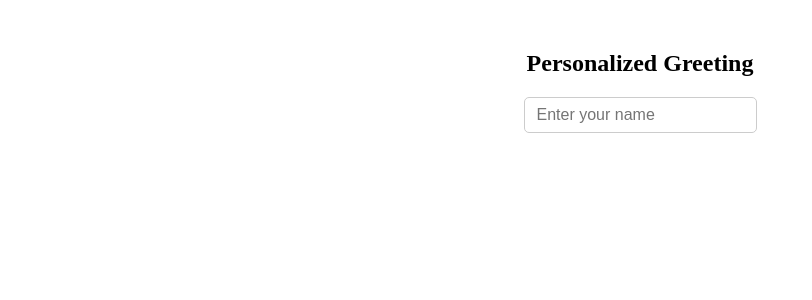
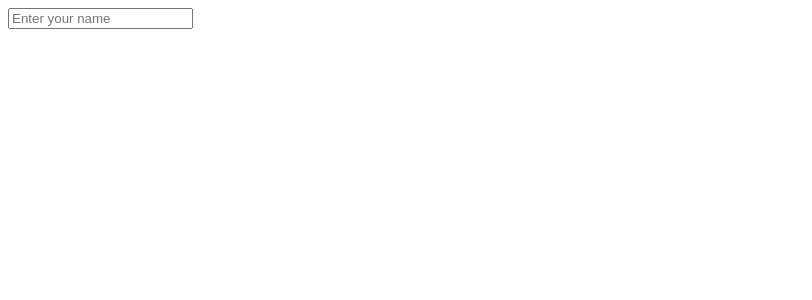
Before and after one commit to acciojob/personal-greeting-SAHILDWIVEDI1232, a React app: page / in a window 1280 px wide. Shown: the top 300 px of the page, without its empty margins (0-812 px from the left). Built offline with nearby package versions, Linux system fonts and the light colour scheme.

Commit message:
Simplify input change handling and greeting rendering
Refactor input handling and greeting display logic.

```diff
--- a/src/components/PersonalizedGreeting.jsx
+++ b/src/components/PersonalizedGreeting.jsx
@@ -3,27 +3,16 @@ import React, { useState } from "react";
 const PersonalizedGreeting = () => {
   const [name, setName] = useState("");
 
-  const handleChange = (e) => {
-    setName(e.target.value);
-  };
-
   return (
-    <div style={{ textAlign: "center", marginTop: "50px" }}>
-      <h2>Personalized Greeting</h2>
+    <div>
       <input
         type="text"
         placeholder="Enter your name"
         value={name}
-        onChange={handleChange}
-        style={{
-          padding: "8px 12px",
-          fontSize: "16px",
-          borderRadius: "5px",
-          border: "1px solid #ccc",
-        }}
+        onChange={(e) => setName(e.target.value)}
       />
-      {/* Only show greeting when input is not empty */}
-      {name && <h3 style={{ marginTop: "20px" }}>Hello, {name}!</h3>}
+
+      {name.trim() !== "" && <p>Hello, {name}!</p>}
     </div>
   );
 };
```
